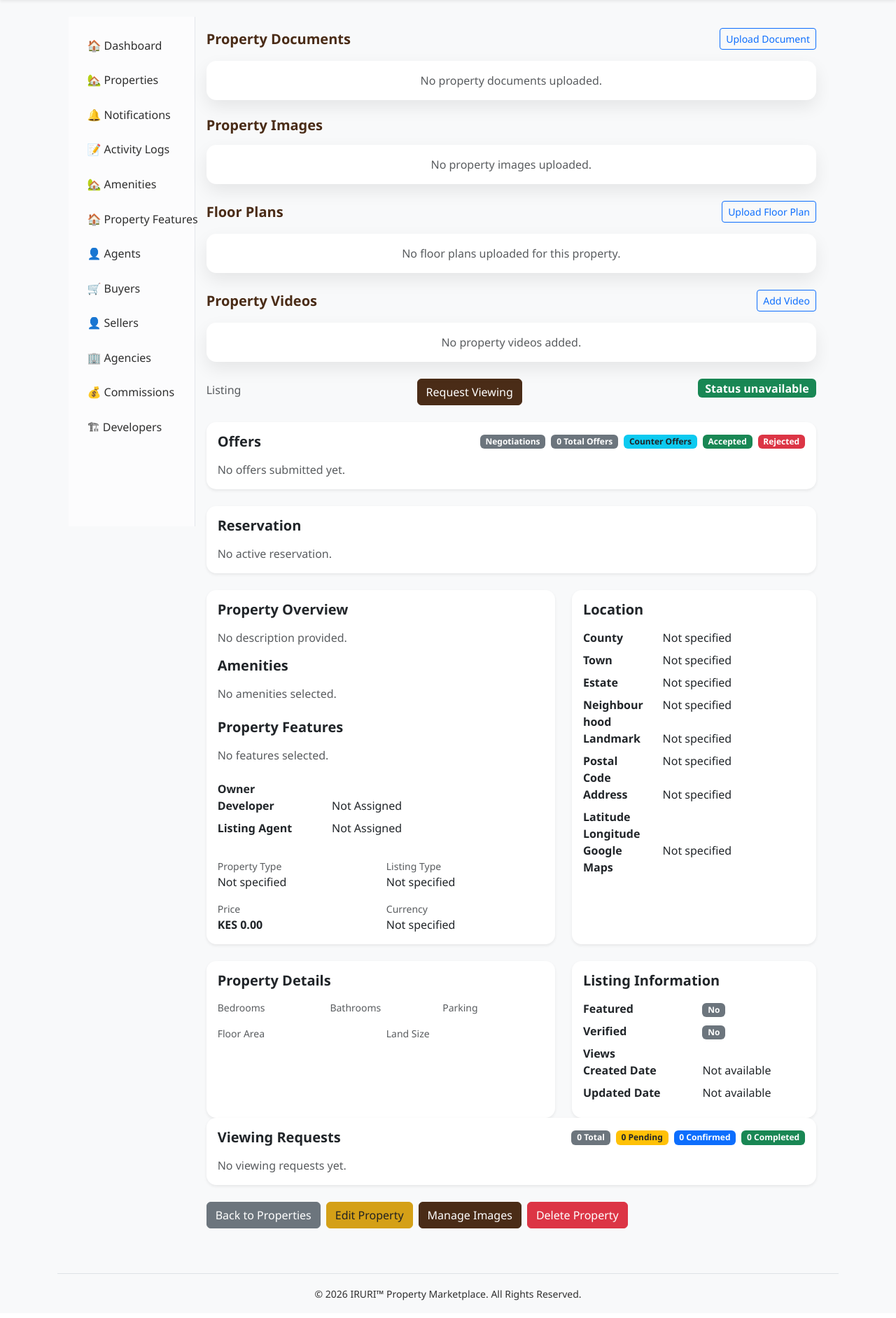
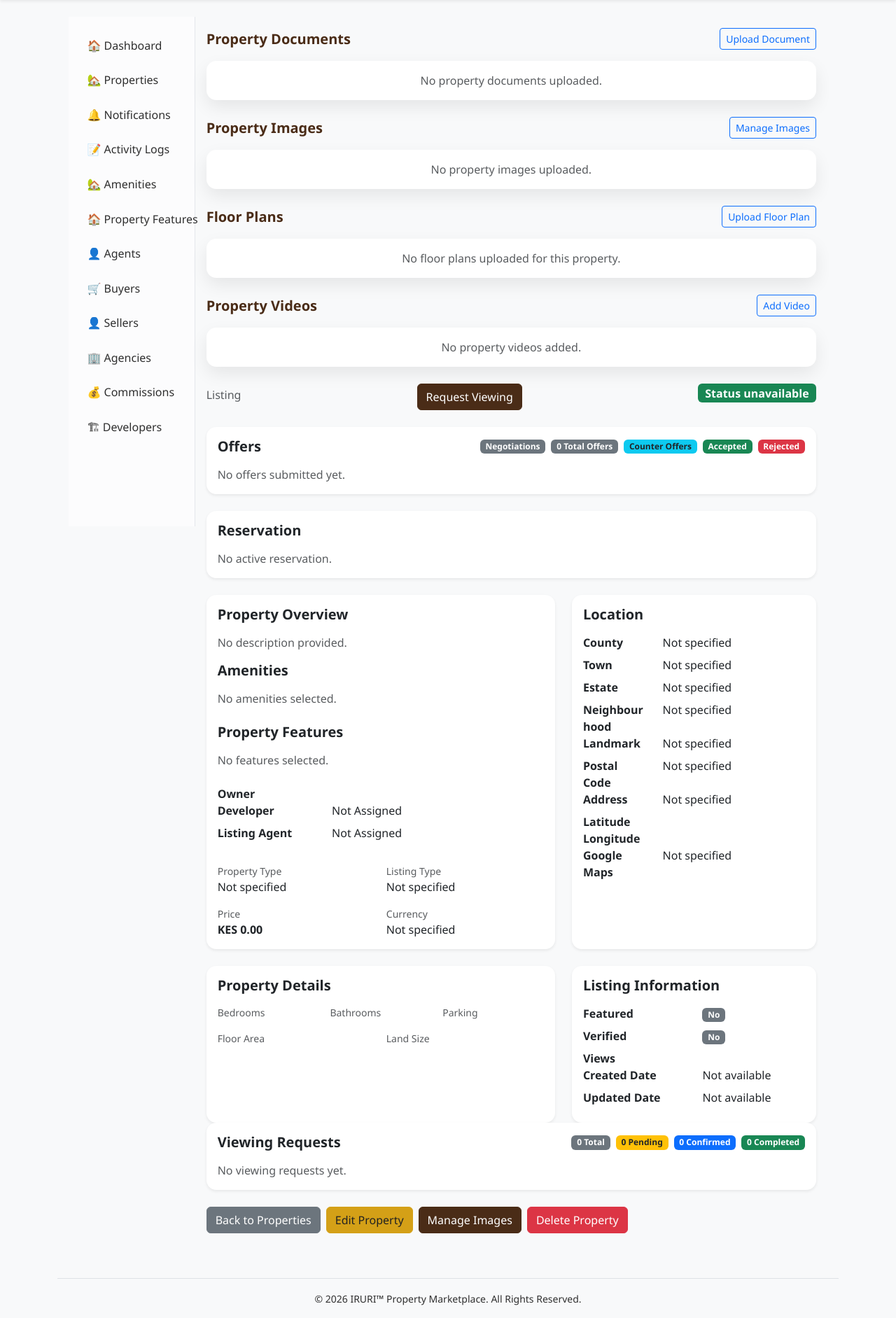
Before and after one commit to kwetu-stack/iruri, a Python web app: template app/templates/properties/details.html in a window 1280 px wide. Shown: the part 66-1949 px from the top of the page at 70% size. Before the commit the page ends 1924 px from the top, so only its background shows below. Run offline with Jinja, Linux system fonts and the light colour scheme; the template is opened without the code that fills it, so the values that code supplies are empty.

Commit message:
Add Manage Images button to Property Images section on admin property details page

```diff
--- a/app/templates/properties/details.html
+++ b/app/templates/properties/details.html
@@ -61,8 +61,11 @@
 
 <div class="mb-4">
 
-    <div class="d-flex justify-content-between align-items-center mb-3">
+    <div class="d-flex flex-wrap justify-content-between align-items-center gap-2 mb-3">
         <h5 class="mb-0">Property Images</h5>
+        <a href="{{ url_for('properties.images', id=property.id) }}" class="btn btn-sm btn-outline-primary">
+            Manage Images
+        </a>
     </div>
 
     {% if property.images %}
```
